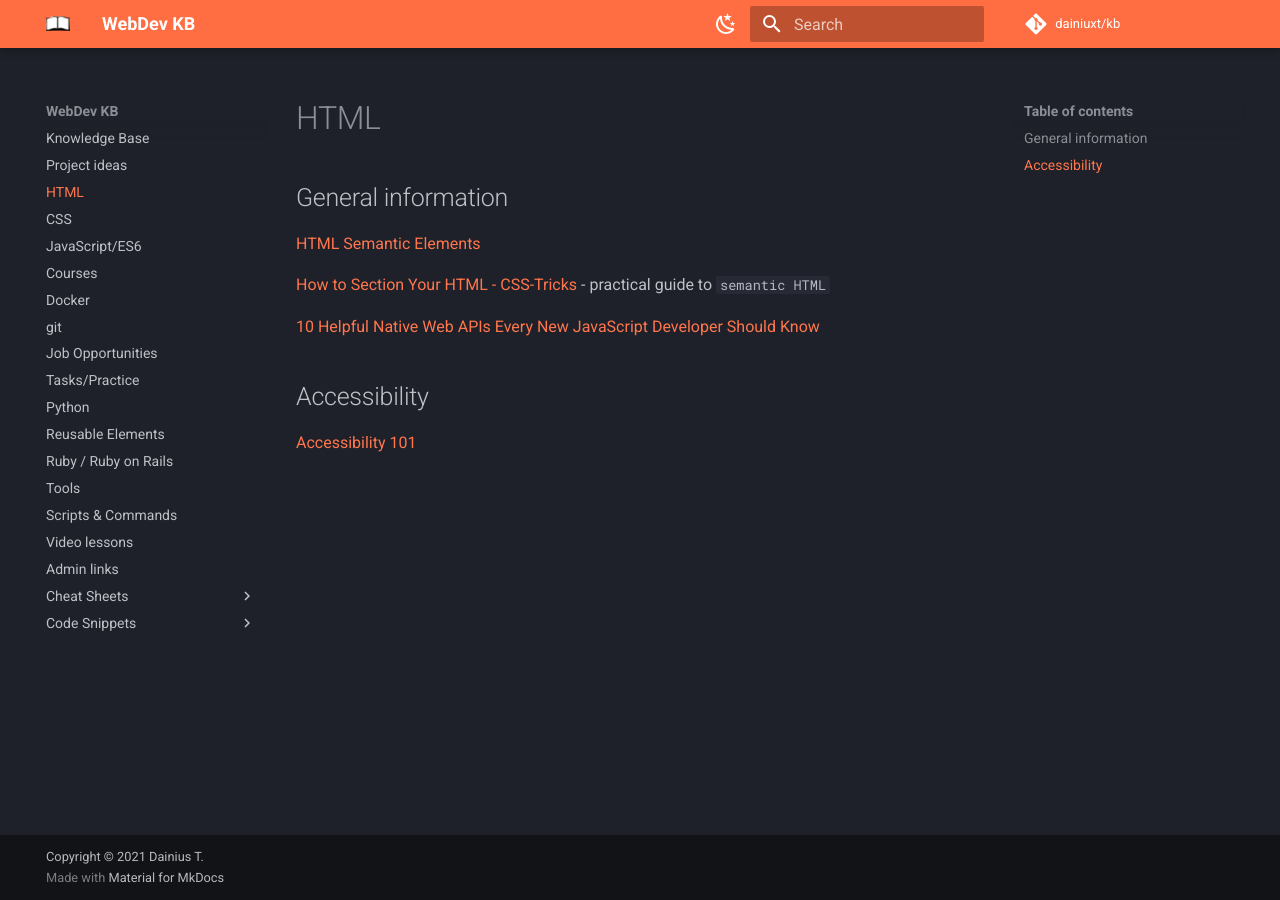
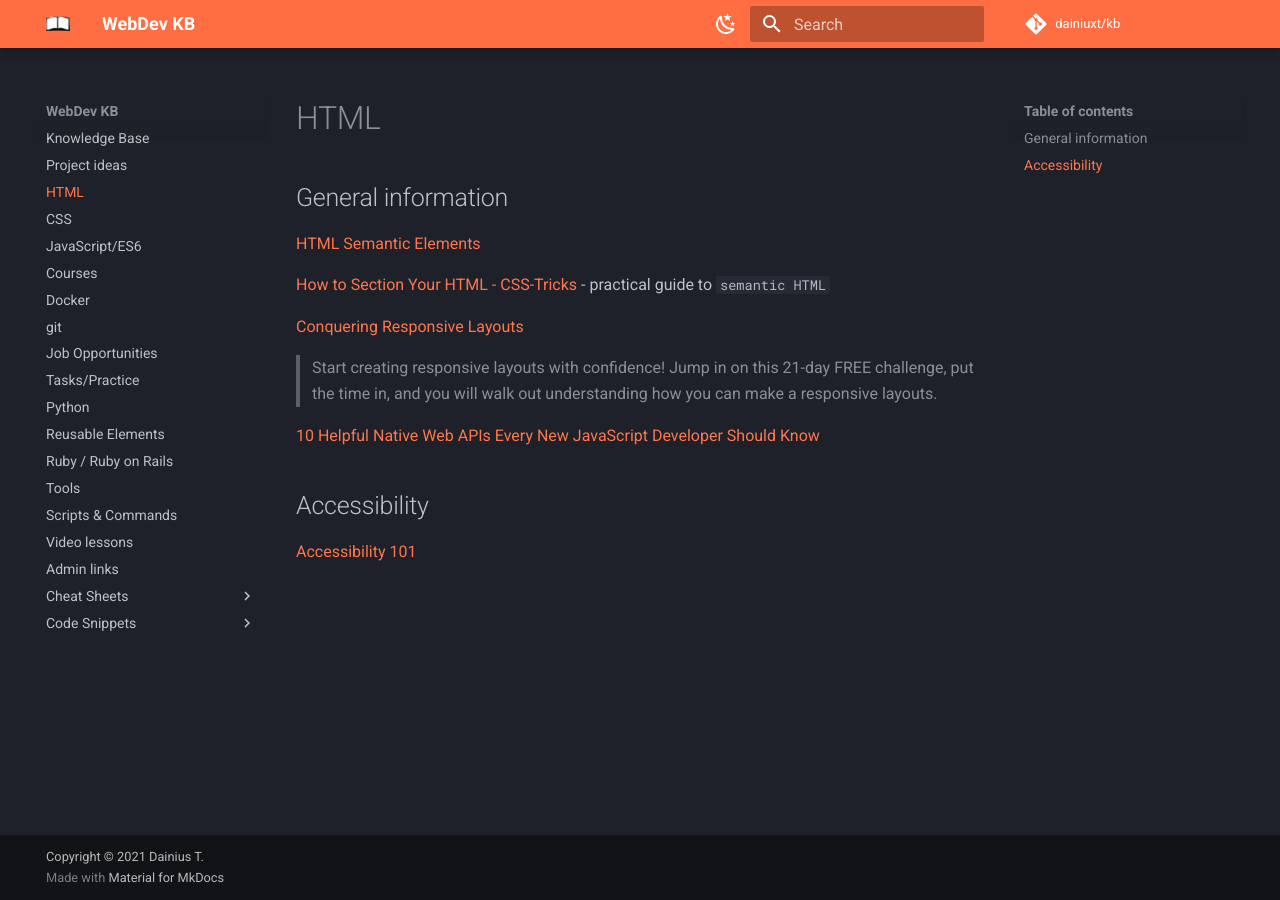
Before and after one commit to dainiuxt/kb, an MkDocs documentation site: the page built from docs/01HTML.md, in a window 1280 px wide. Built offline with MkDocs 1.6.1 and Material for MkDocs 9.7.7, drawn with Linux system fonts in a browser that asks for light colours; comment, search, counter and statistics services are not loaded.

Commit message:
add KPowell responsive layout course

```diff
--- a/docs/01HTML.md
+++ b/docs/01HTML.md
@@ -6,6 +6,11 @@
 
 [How to Section Your HTML - CSS-Tricks](https://css-tricks.com/how-to-section-your-html/) - practical guide to `semantic HTML`
 
+[Conquering Responsive Layouts](https://courses.kevinpowell.co/conquering-responsive-layouts)
+
+> Start creating responsive layouts with confidence!
+> Jump in on this 21-day FREE challenge, put the time in, and you will walk out understanding how you can make a responsive layouts.
+
 [10 Helpful Native Web APIs Every New JavaScript Developer Should Know](https://www.telerik.com/blogs/angular-basics-10-helpful-native-web-apis-every-new-javascript-developer-should-know)
 
 ## Accessibility
```
